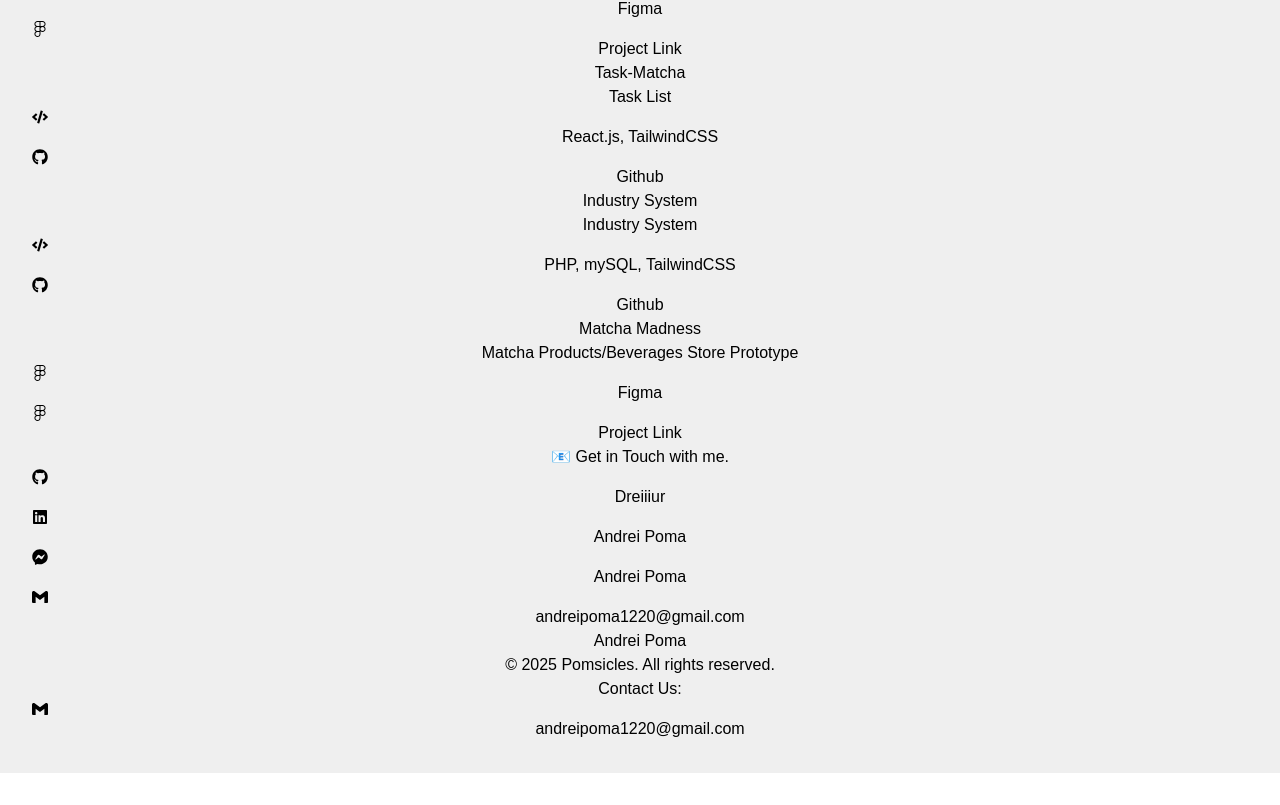
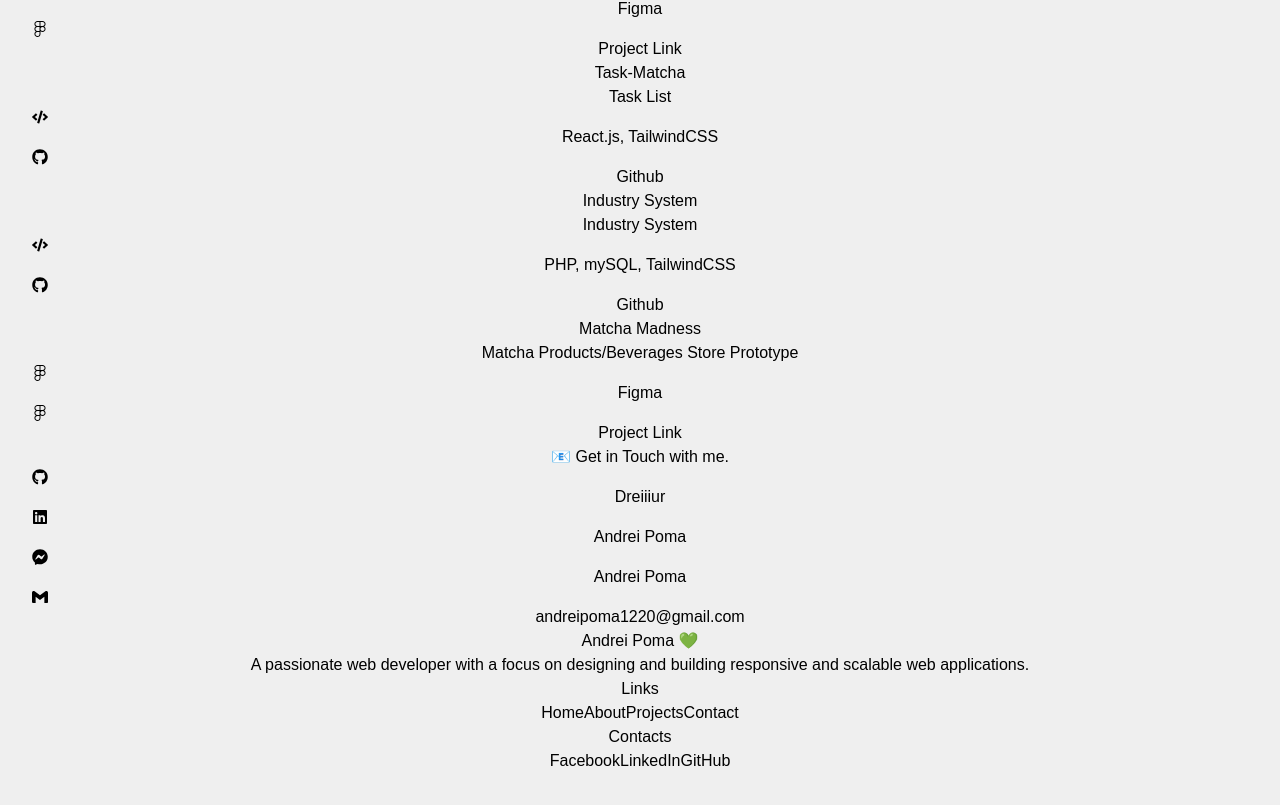
Before and after one commit to dreiiiur/Poms-Portfolio, a React (Vite) app: page / in a window 1280 px wide. Shown: the part 2119-2924 px from the top of the page. Before the commit the page ends 2892 px from the top, so only its background shows below. Built offline with nearby package versions, Linux system fonts and the light colour scheme.

Commit message:
refactor: footer

```diff
--- a/src/App.jsx
+++ b/src/App.jsx
@@ -631,66 +631,39 @@
           </div>
         </div>
 
-        <footer className="w-full bg-transparent p-6 rounded-t-xl md:flex md:flex-row md:justify-between md:items-center md:gap-6">
-          {/* Branding */}
-          <div className="flex flex-col items-center md:items-start text-center md:text-left md:w-1/2">
-            <p className="text-green-800 font-bold text-2xl">Andrei Poma</p>
-            <p className="text-gray-600 font-medium">© 2025 Pomsicles. All rights reserved.</p>
-          </div>
+        <footer className="w-full bg-white border-t border-gray-200 px-6 py-10 rounded-t-2xl shadow-lg">
+  <div className="max-w-7xl mx-auto flex flex-col gap-10 lg:flex-row lg:justify-between">
 
-          {/* Contact */}
-          <div className="flex flex-col items-center md:items-end text-center md:text-right md:w-1/2">
-            <p className="text-[#45474B] font-medium">Contact Us:</p>
-            <a
-              href="mailto:andreipoma1220@gmail.com"
-              className="text-green-800 font-semibold flex items-center hover:underline"
-            >
-              <SiGmail className="text-2xl text-green-800 mr-2" />
-              andreipoma1220@gmail.com
-            </a>
-          </div>
-          {/* Chat Bot */}
-          {/* <div className="flex flex-col items-center md:items-end text-center md:text-right md:w-1/2">
-            <p className="text-[#45474B] font-medium">Talk to us:</p>
-            <div className="bg-white rounded-lg p-4 w-96">
-              <p className="text-sm font-medium">Chat Bot</p>
-              <input
-                type="text"
-                className="w-full p-2 border border-gray-300 rounded-lg"
-                placeholder="Type something..."
-                onChange={(e) => {
-                  const inputText = e.target.value;
-                  const responses = [
-                    "I see what you did there!",
-                    "That's a great question!",
-                    "I'm not sure I understand.",
-                    "I'll be right back, I need to go charge my battery.",
-                  ];
-                  const randomResponse = responses[Math.floor(Math.random() * responses.length)];
+    {/* Branding Section */}
+    <div className="flex flex-col gap-3">
+      <h1 className="font-bold text-start text-2xl sm:text-3xl text-green-800">Andrei Poma 💚</h1>
+      <p className="text-gray-600 text-start sm:text-lg max-w-xl">
+        A passionate web developer with a focus on designing and building responsive and scalable web applications.
+      </p>
+    </div>
 
-                  fetch("https://api.gemini.ai/v1/generate", {
-                    method: "POST",
-                    headers: {
-                      "Content-Type": "application/json",
-                      "User-Agent": "Pomsicles Website",
-                      "Authorization": "Bearer 9f7faa7c-dc2c-4e1d-9a6e-6f9a3ddc4d4c",
-                    },
-                    body: JSON.stringify({ input: inputText }),
-                  })
-                    .then((response) => response.json())
-                    .then((data) => {
-                      const aiResponse = data.response || "No response from AI.";
-                      alert(`${randomResponse} ${aiResponse}`);
-                    })
-                    .catch((error) => {
-                      console.error("Error:", error);
-                      alert("There was an error processing your request.");
-                    });
-                }}
-              />
-            </div>
-          </div> */}
-        </footer>
+    {/* Links Section */}
+    <div className="grid grid-cols-1 sm:grid-cols-2 gap-8">
+      {/* Navigation Links */}
+      <div className="flex flex-col gap-2 text-start">
+        <p className="font-bold text-lg text-green-800">Links</p>
+        <Link to="home" className="text-gray-600 hover:text-green-700 cursor-pointer transition">Home</Link>
+        <Link to="about" className="text-gray-600 hover:text-green-700 cursor-pointer transition">About</Link>
+        <Link to="projects" className="text-gray-600 hover:text-green-700 cursor-pointer transition">Projects</Link>
+        <Link to="contacts" className="text-gray-600 hover:text-green-700 cursor-pointer transition">Contact</Link>
+      </div>
+
+      {/* Social Contacts */}
+      <div className="flex flex-col gap-2 text-start">
+        <p className="font-bold text-lg text-green-800">Contacts</p>
+        <a href="https://www.facebook.com/dreiur/" target="_blank" rel="noopener noreferrer" className="text-gray-600 hover:text-green-700 cursor-pointer transition">Facebook</a>
+        <a href="https://www.linkedin.com/in/andreipoma/" target="_blank" rel="noopener noreferrer" className="text-gray-600 hover:text-green-700 cursor-pointer transition">LinkedIn</a>
+        <a href="https://github.com/dreiiiur" target="_blank" rel="noopener noreferrer" className="text-gray-600 hover:text-green-700 cursor-pointer transition">GitHub</a>
+      </div>
+    </div>
+  </div>
+</footer>
+
 
       </div>
     </>
```
